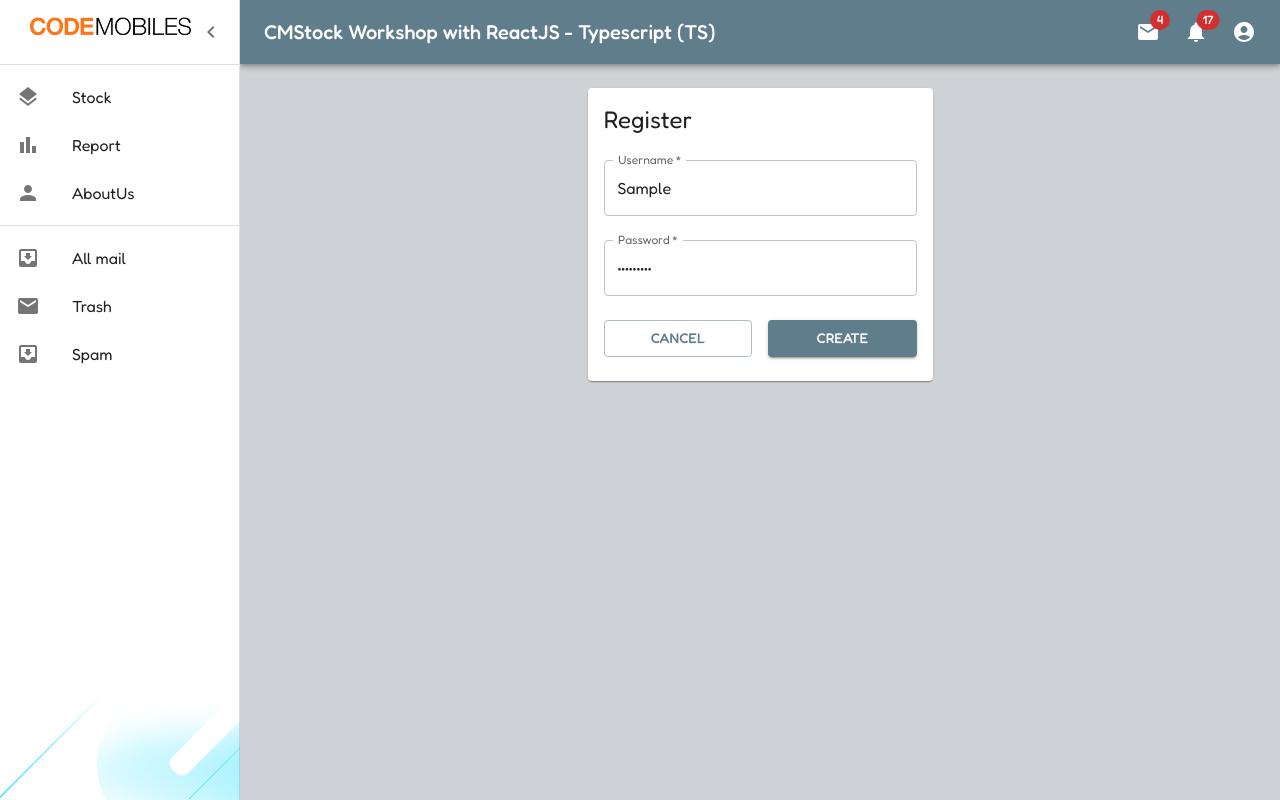
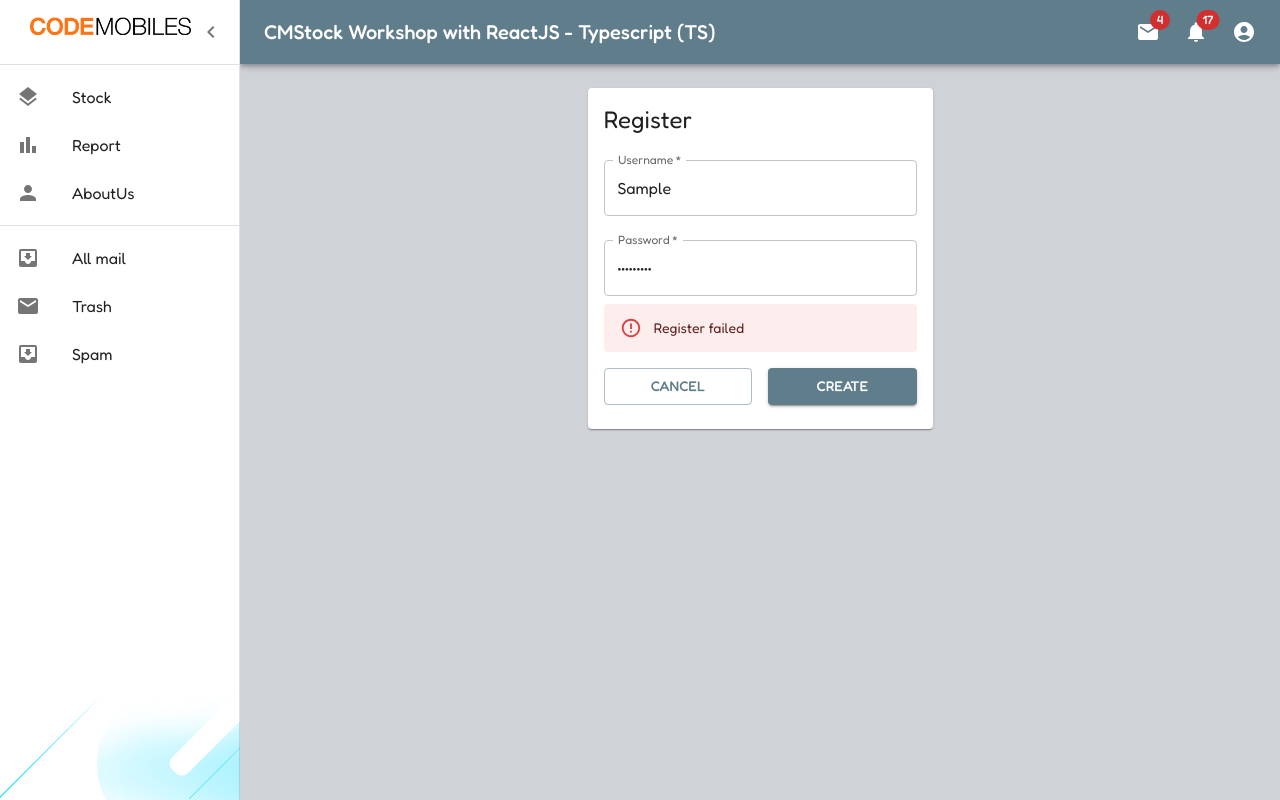
Before and after one commit to codemobiles/cmreactjs_mui_stockworkshop, a React (Create React App) app: page /register in a window 1280 px wide. Both pictures are taken after typing "Sample", "Sample123" into the empty fields and a click on the button "CREATE". Built offline with nearby package versions, Linux system fonts and the light colour scheme; no server answers; a web font is replaced by a local one.

Commit message:
ep35 router history in actioin

```diff
--- a/src/actions/register.action.ts
+++ b/src/actions/register.action.ts
@@ -1,3 +1,4 @@
+import { history } from "..";
 import {
   OK,
   REGISTER_FAILED,
@@ -30,6 +31,7 @@ export const register = (user: User) => {
       const result = await httpClient.post(server.REGISTER_URL, user);
       if (result.data.result === OK) {
         dispatch(setRegisterSuccessToState(result.data));
+        history.push("/login");
       } else {
         dispatch(setRegisterFailedToState());
       }
--- a/src/components/pages/RegisterPage/RegisterPage.tsx
+++ b/src/components/pages/RegisterPage/RegisterPage.tsx
@@ -2,6 +2,7 @@ import * as React from "react";
 import { useNavigate } from "react-router-dom";
 import { Formik, FormikProps } from "formik";
 import {
+  Alert,
   Box,
   Button,
   Card,
@@ -104,6 +105,10 @@ const RegisterPage: React.FC<any> = () => {
         />
         <br />
 
+        {registerReducer.isError && (
+          <Alert severity="error">Register failed</Alert>
+        )}
+
         <Stack direction="row" spacing={2} sx={classes.buttons}>
           <Button
             onClick={() => navigate("/login")}
--- a/src/index.tsx
+++ b/src/index.tsx
@@ -4,6 +4,7 @@ import "./index.css";
 import App from "./App";
 import reportWebVitals from "./reportWebVitals";
 import { BrowserRouter } from "react-router-dom";
+import { createBrowserHistory } from "history";
 
 import { createStore, applyMiddleware, Middleware } from "redux";
 import thunk from "redux-thunk";
@@ -17,6 +18,7 @@ if (true || process.env.REACT_APP_IS_PRODUCTION != "1") {
   middlewares.push(logger);
 }
 
+export const history = createBrowserHistory();
 export const store = createStore(reducers, applyMiddleware(...middlewares));
 
 ReactDOM.render(
```
Also changed, not shown: 1 other file (tests, documents, lock files or other folders).
